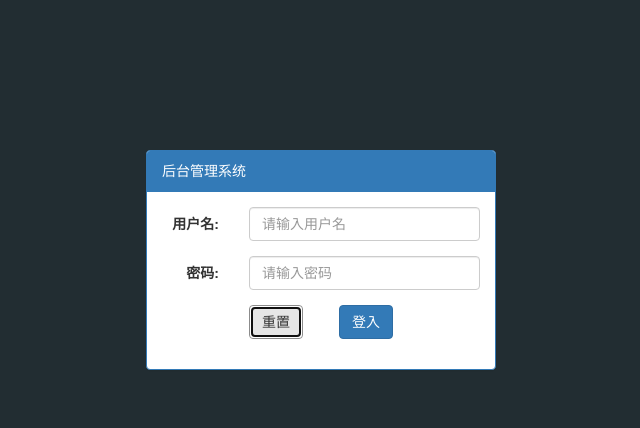
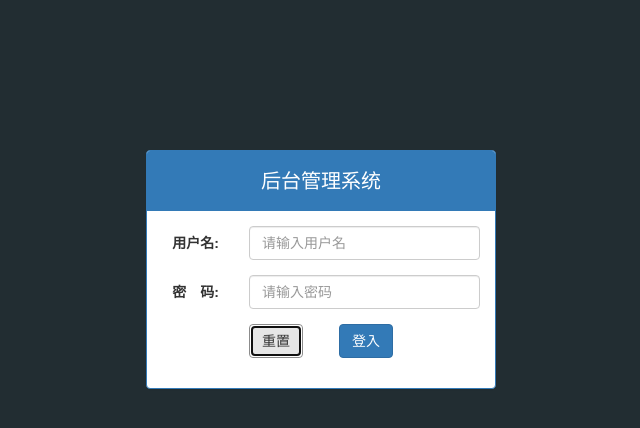
Before and after one commit to liangshen2018/letao, a website: page public/01-back/login.html in a window 1280 px wide. Both pictures are taken after a click on the button "重置". Shown: the whole page, without its empty margins (319-959 px from the left). Drawn offline with Linux system fonts and the light colour scheme.

Commit message:
登入校验完成

```diff
--- a/public/01-back/css/login.css
+++ b/public/01-back/css/login.css
@@ -6,3 +6,10 @@ body {
 .mt_150 {
   margin-top: 150px
 }
+
+.panel .panel-heading {
+  font-size: 20px;
+  height: 60px;
+  line-height: 40px;
+  text-align: center
+}
--- a/public/01-back/js/login.js
+++ b/public/01-back/js/login.js
@@ -0,0 +1,74 @@
+$(function () {
+  // 添加校验功能
+  $("#form").bootstrapValidator({
+    // 指定校验时的图标显示，默认是bootstrap风格
+    feedbackIcons: {
+      valid: 'glyphicon glyphicon-ok',
+      invalid: 'glyphicon glyphicon-remove',
+      validating: 'glyphicon glyphicon-refresh'
+    },
+    // 设置校验规则
+    fields: {
+      //  指定字段
+
+      username: {
+        validators: {
+          notEmpty: {
+            message: "用户名不能为空"
+          },
+          stringLength: {
+            min: 2,
+            max: 6,
+            message: "长度2-6位"
+          },
+          callback:{
+            message:"用户名错误"
+          }
+        }
+      },
+
+      password: {
+        validators: {
+          notEmpty: {
+            message: "密码不能为空"
+          },
+          stringLength: {
+            min: 6,
+            max: 16,
+            message: "密码6-16位"
+          },
+          callback:{
+            message:"密码错误"
+          }
+        }
+      }
+
+    }
+  })
+
+  // 添加重置功能
+  $("[type=reset]").click(function () {
+    $('#form').data('bootstrapValidator').resetForm();
+  })
+
+  $('#form').on('success.form.bv',function (e) {
+    e.preventDefault()
+    $.ajax({
+      url:"/employee/employeeLogin",
+      type:"post",
+      data:$("#form").serialize(),
+      dataType:"json",
+      success: function (info) {
+        if(info.success){
+          location.href = "index.html"
+        }
+        if(info.error == 1000){
+          $('#form').data('bootstrapValidator').updateStatus("username","INVALID","callback")
+        }
+        if(info.error == 1001){
+          $('#form').data('bootstrapValidator').updateStatus("password","INVALID","callback")
+        }
+      }
+    })
+  })
+})
--- a/public/01-back/login.html
+++ b/public/01-back/login.html
@@ -6,6 +6,7 @@
   <meta http-equiv="X-UA-Compatible" content="ie=edge">
   <title>Document</title>
   <link rel="stylesheet" href="./lib/bootstrap/css/bootstrap.css">
+  <link rel="stylesheet" href="./lib/bootstrap-validator/css/bootstrapValidator.css">
   <link rel="stylesheet" href="./css/login.css">
 </head>
 <body>
@@ -14,7 +15,7 @@
       <div class="panel panel-primary">
         <div class="panel-heading">后台管理系统</div>
         <div class="panel-body">
-          <form class="form-horizontal">
+          <form class="form-horizontal" id="form">
             <div class="form-group">
               <label for="username" class="col-sm-3 control-label">用户名:</label>
               <div class="col-sm-9">
@@ -22,7 +23,7 @@
               </div>
             </div>
             <div class="form-group">
-              <label for="password" class="col-sm-3 control-label">密码:</label>
+              <label for="password" class="col-sm-3 control-label">密　码:</label>
               <div class="col-sm-9">
                 <input type="password" name="password" class="form-control" id="password" placeholder="请输入密码">
               </div>
@@ -41,5 +42,6 @@
 </body>
 <script src="./lib/jquery/jquery.js"></script>
 <script src="./lib/bootstrap/js/bootstrap.min.js"></script>
+<script src="./lib/bootstrap-validator/js/bootstrapValidator.js"></script>
 <script src="./js/login.js"></script>
 </html>
```
